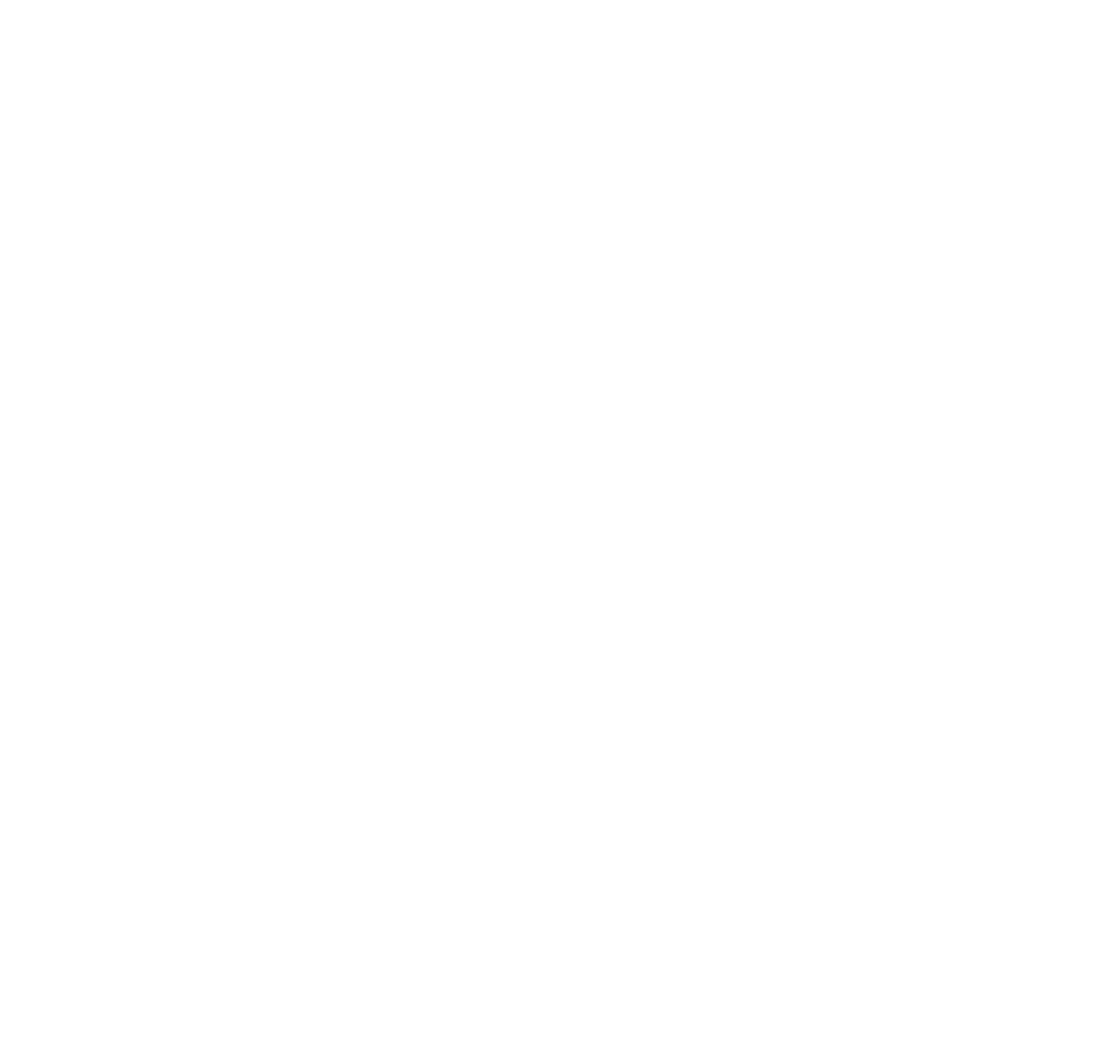
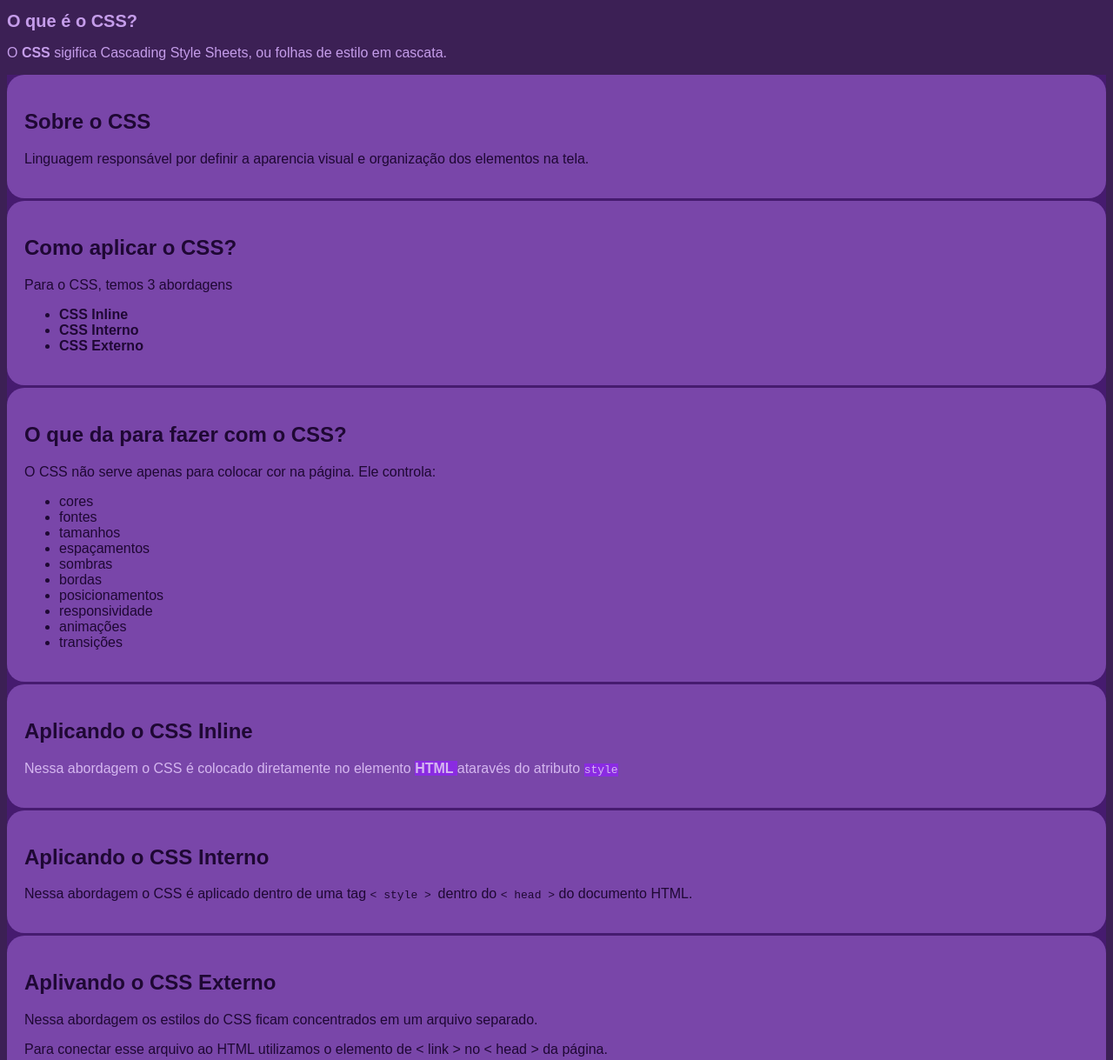
Before and after one commit to NiiNicky/intro-css, a plain HTML site: page index.html in a window 1280 px wide. Shown: the top 1219 px of the page at 87% size. Before the commit the page ends 800 px from the top, so only its background shows below. Drawn offline with Linux system fonts and the light colour scheme.

Commit message:
adiciona estrutura HTML e abordagens de CSS

```diff
--- a/index.html
+++ b/index.html
@@ -6,8 +6,85 @@
     <meta name="description" content=" Conteúdo básico sobre CSS. Este material explora as diferentes abordagens do CSS. ">
     <meta name="Autor" content="Nicky Menezes">
     <title> Introdução ao CSS </title>
+
+    <style>
+        body{
+            font-family: sans-serif; color: rgb(197, 157, 234);
+            background-color: rgb(60, 32, 85);
+        }
+
+        section{
+            padding: 20px;
+            background-color: rgb(121, 70, 169);
+            border-radius: 20px;
+            border-color: rgb(177, 139, 213);
+            border-width: 20px;
+            border-style: unset;
+            margin-bottom: 3px;
+        }
+    </style>
+
+    <link rel="stylesheet" href="style.css">
 </head>
+
 <body>
+    <header>
+        <h1> O que é o CSS? </h1>
+        <p> O <strong> CSS </strong> sigifica Cascading Style Sheets, ou folhas de estilo em cascata. </p>
+    </header>
+
+    <main>
+        <section>
+            <h2> Sobre o CSS</h2>
+            <p> Linguagem responsável por definir a aparencia visual e organização dos elementos na tela.  </p>
+        </section>
+
+        <section>
+            <h2> Como aplicar o CSS?</h2>
+            <p> Para o CSS, temos 3 abordagens </p>
+
+            <ul>
+                <li> <strong> CSS Inline</strong></li>
+                <li><strong> CSS Interno</strong></li>
+                <li><strong> CSS Externo</strong></li>
+            </ul>
+        </section>
+
+        <section>
+            <h2> O que da para fazer com o CSS?</h2>
+            <p> O CSS não serve apenas para colocar cor na página. Ele controla: </p>
+            <ul>
+                <li> cores</li>
+                <li> fontes</li>
+                <li> tamanhos</li>
+                <li> espaçamentos</li>
+                <li> sombras</li>
+                <li> bordas</li>
+                <li> posicionamentos</li>
+                <li> responsividade</li>
+                <li> animações</li>
+                <li> transições</li>
+            </ul>
+        </section>
+
+        <section>
+            <h2> Aplicando o CSS Inline </h2>
+
+            <p style="color: rgb(213, 183, 240);"> Nessa abordagem o CSS é colocado diretamente no elemento <strong style="background-color: blueviolet;"> HTML </strong> ataravés do atributo <code style="background-color: blueviolet;"> style </code> </p>
+        </section>
+
+        <section>
+            <h2> Aplicando o CSS Interno </h2>
+            <p> Nessa abordagem o CSS é aplicado dentro de uma tag <code> &lt; style &gt; </code> dentro do <code> &lt; head &gt;</code> do documento HTML. </p>
+        </section>
+
+        <section>
+            <h2> Aplivando o CSS Externo</h2>
+            <p> Nessa abordagem os estilos do CSS ficam concentrados em um arquivo separado. </p>
+            <p> Para conectar esse arquivo ao HTML utilizamos o elemento de &lt; link &gt; no &lt; head &gt; da página.</p>
+        </section>
+    </main>
+
 
 </body>
 </html>
--- /dev/null
+++ b/style.css
@@ -0,0 +1,8 @@
+main{
+    background-color: rgb(70, 27, 111);
+    color: rgb(31, 8, 52);
+}
+
+h1{
+    font-size: 20px;
+    }
```
